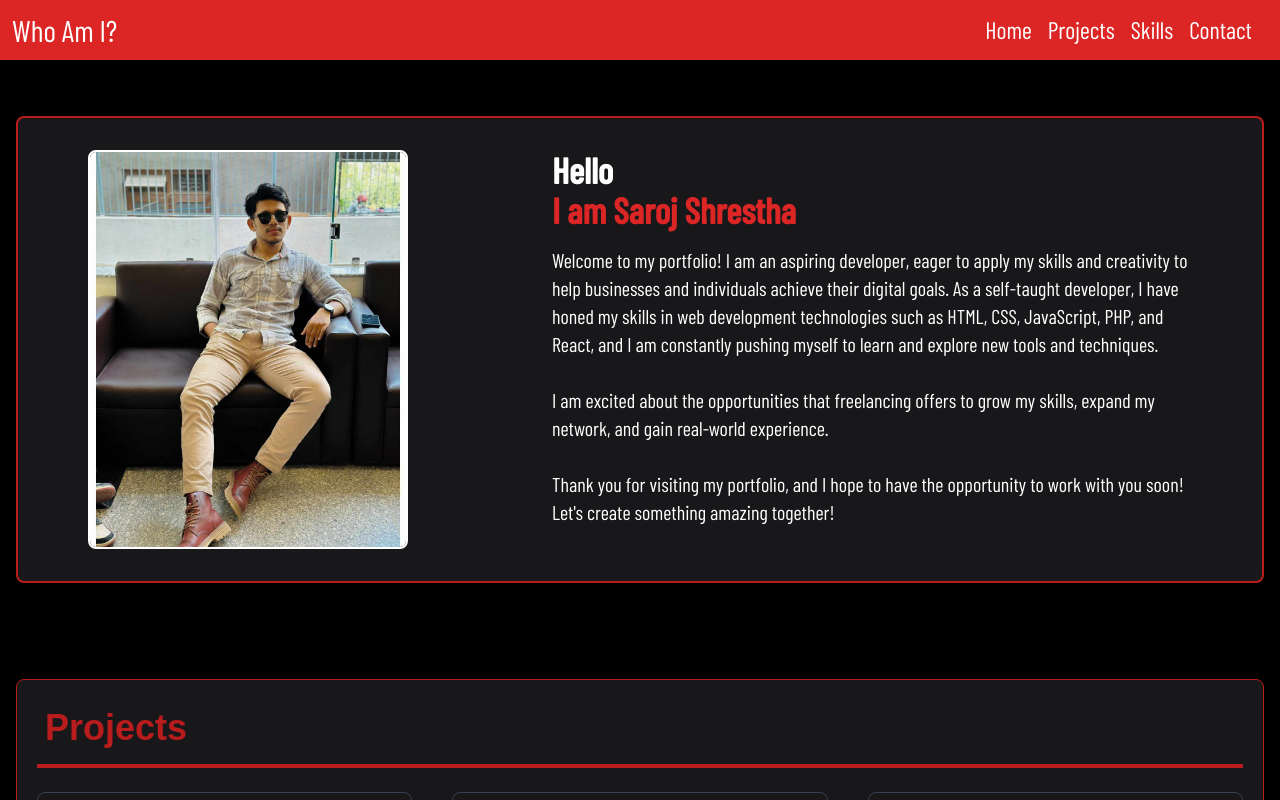
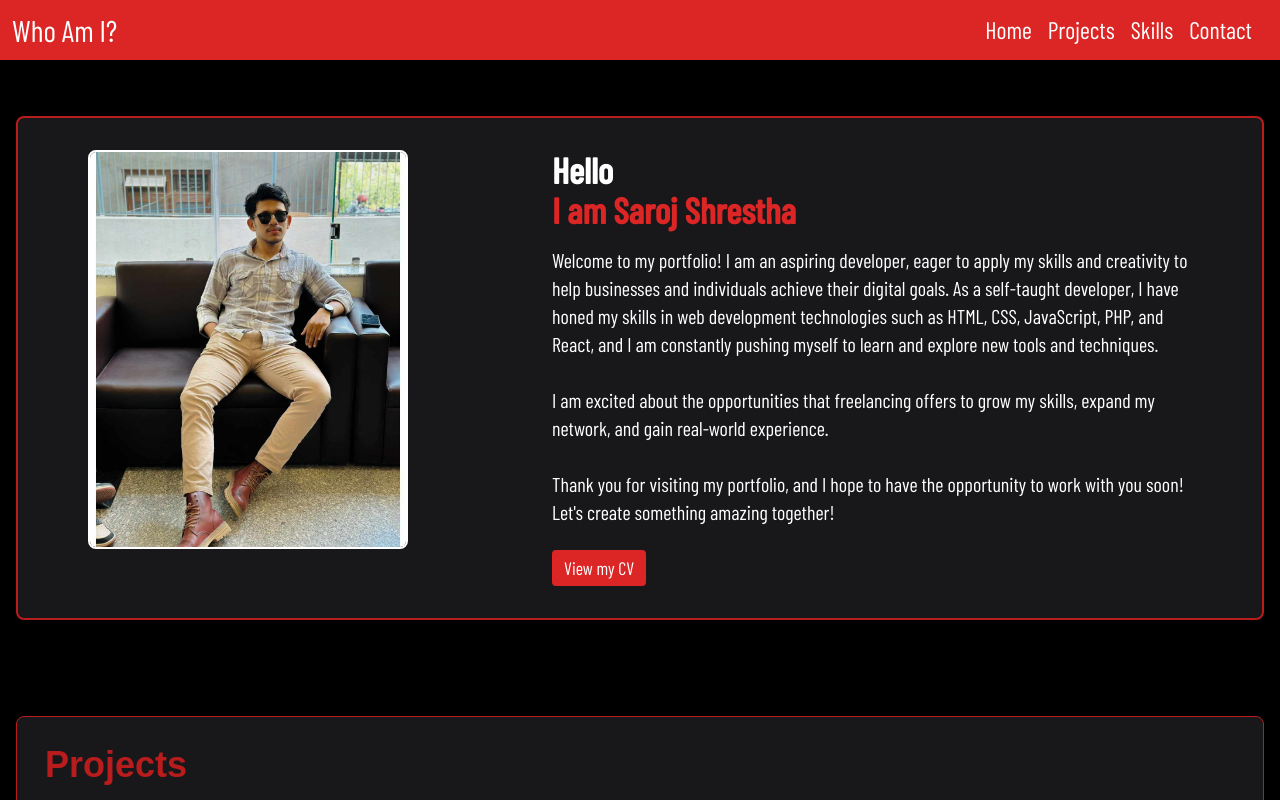
Before and after one commit to sthasaroj13/portfolio, a React (Vite) app: page / in a window 1280 px wide. Shown: the top 800 px of the page. Built offline with nearby package versions, Linux system fonts and the light colour scheme.

Commit message:
cv is add

```diff
--- a/src/pages/Home.jsx
+++ b/src/pages/Home.jsx
@@ -3,6 +3,9 @@ import myimg from "../Image/saroj.png";
 import "animate.css/animate.min.css"; // Import animate.css
 
 function Home() {
+  const openPDF = () => {
+    window.open("/saroj.pdf", "_blank");
+  };
   return (
     <div className="max-w-[80rem] mx-auto p-4">
       <div className="flex flex-wrap justify-center mt-10 bg-zinc-900 border-2  border-red-700 p-4 md:p-8 rounded-lg ">
@@ -47,6 +50,12 @@ function Home() {
               opportunity to work with you soon! Let's create something amazing
               together!
             </p>
+            <button
+              onClick={openPDF}
+              className="mt-6 px-3 py-1 bg-red-600 text-white font-barlow text-lg rounded hover:bg-red-700"
+            >
+              View my CV
+            </button>
           </div>
         </div>
       </div>
```
Also changed, not shown: 1 other file (tests, documents, lock files or other folders).
